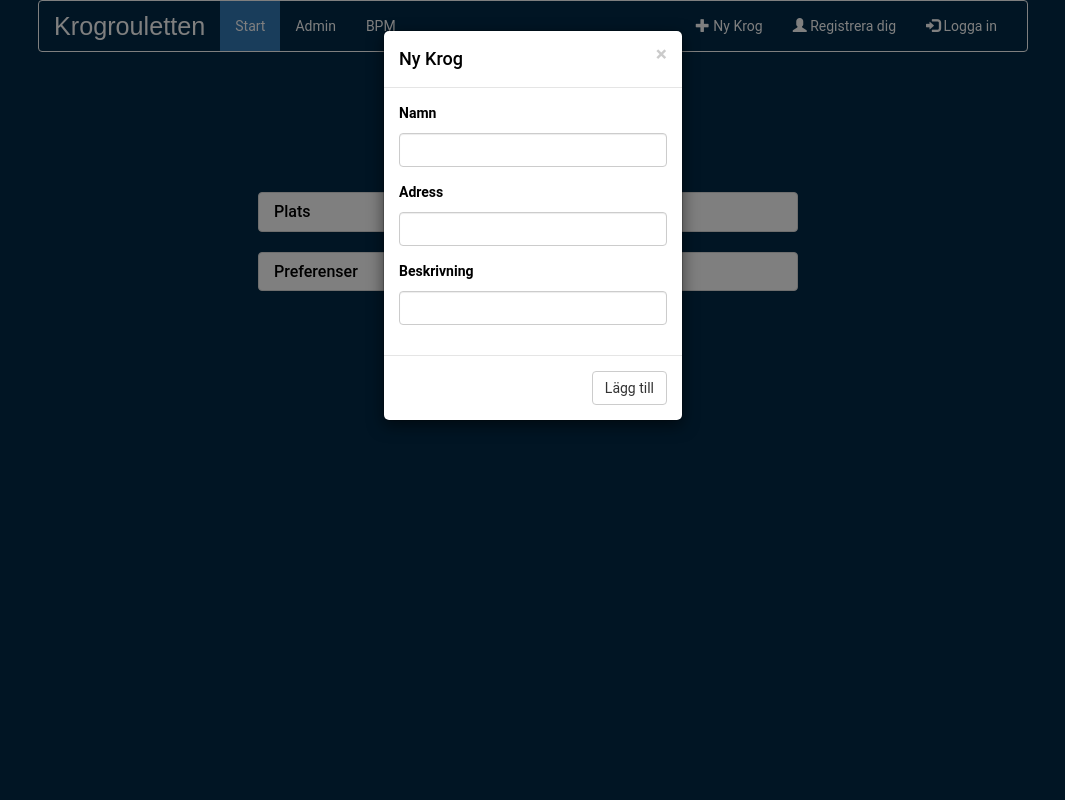
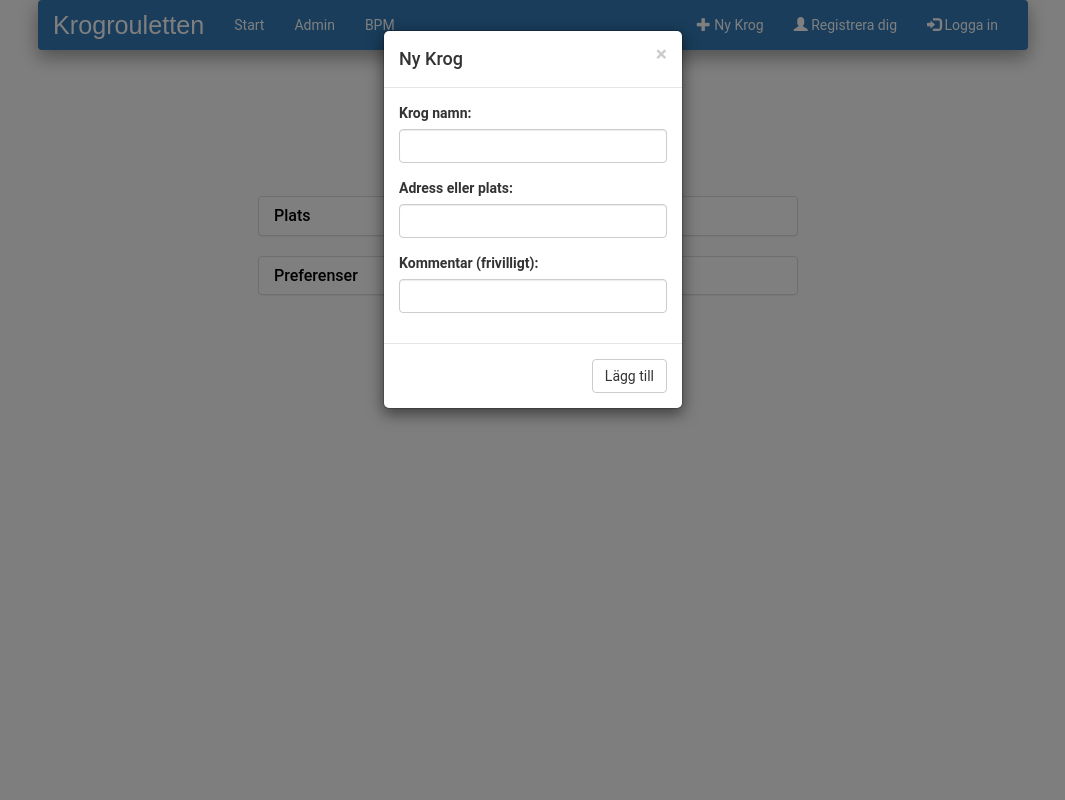
Before and after one commit to seppaleinen/krog-rouletten, a Flask app: page / in a window 1320 px wide, after a click on "Ny Krog". Shown: the whole page, without its empty margins (127-1192 px from the left). Run offline with Flask 2, Linux system fonts and the light colour scheme; some libraries are stand-ins or nearby versions; some web fonts are replaced.

Commit message:
guyubuyhi

```diff
--- a/frontend/webapp/src/main/webapp/application/static/css/main.css
+++ b/frontend/webapp/src/main/webapp/application/static/css/main.css
@@ -1,21 +1,20 @@
-html {
+html{
 height: 100%;
-    width: 100%;
+width:100%;
 }
 body {
-    /*
-    background-image: url('/static/img/shadow.png');
+
+/*	background-image: url('/static/img/shadow.png');
 background-repeat: repeat-y;
 background-attachment: fixed;
-    background-position: center;
-    */
-
-    background-color: #032b49 !important;
-    color: black;
+background-position: center;*/
+background-color:#fcfcfc !important;
+		color: #333;
+		    line-height: 1.5;
 		font-family: 'Roboto', sans-serif;
-    padding: 0;
-    margin: 0px;
-    overflow-x: hidden;
+		padding:0;
+		margin:0px;
+overflow-x:hidden;
 height: 100%
 		}
 		@media (max-width: 990px) {
@@ -23,26 +22,27 @@ body {
 position: fixed !important;
 }
 }
-.bodycontainer {
-    width: 100%;
-    height: 100%;
+.bodycontainer{
+	width:100%;
+	height:100%;
 }
 #myNavbar a {
     color: #ffffff !important;
+
 }
-.active a {
+.active a{
     color: #ffffff !important;
 		    background-color: #337ab7 !important;
 }
-.navbar-toggle:hover {
-    background-color: #032b49 !important;
+.navbar-toggle:hover{
+background-color: ##337ab7 !important;
 }
 .navbar-inverse .navbar-toggle {
 	    border-color: #ffffff !important;
 }
-#holder {
+#holder{
 min-height: 100%;
-    position: relative;
+position:relative;
 }
 a {
 color: #f8f5e3;
@@ -60,115 +60,113 @@ a {
 color: black;
 text-decoration: none;
 }
-.admin_input {
+.admin_input{
 font-family: Arial, 'Helvetica Neue', Helvetica, sans-serif;
-    padding: 10px;
+padding:10px;
 }
-.admin_form {
-    float: left;
+.admin_form{
+float:left;
 }
-.admin_button {
-    font-size: 100%;
+.admin_button{
+font-size:100%;
 cursor: pointer;
 }
-.odd {
-    background: #696969;
-    height: 100%;
+.odd{
+background:#696969;
+height:100%;
 box-sizing: border-box;
-    border: 1px solid #222222;
-    padding: 5px;
+border:1px solid #222222;
+padding:5px;
 }
-.even {
-    background: #898989;
-    height: 100%;
+.even{
+background:#898989;
+height:100%;
 box-sizing: border-box;
-    border: 1px solid #222222;
-    padding: 5px;
+border:1px solid #222222;
+padding:5px;
 }
-.edit_button {
-    float: right;
+.edit_button{
+float:right;
 cursor: pointer;
 }
 .adress a {
 color: #999999;
 text-decoration: none;
 }
-.namn1 {
+.namn1{
 font-weight: 800;
-    font-size: 2.1em;
-    text-align: center !important;
-    line-height: 120%;
+font-size:2.1em;
+text-align:center !important;
+line-height:120%;
 }
-.betyg_avatar {
-    font-size: 1.5em;
+.betyg_avatar{
+	font-size:1.5em;
 }
-.namn3 {
+
+.namn3{
 font-weight: 800;
-    font-size: 2.5em;
-    line-height: 240%;
-    text-align: center !important;
+font-size:2.5em;
+line-height:240%;
+text-align:center !important;
 color: white;
 -webkit-font-smoothing: antialiased;
 }
-.iframe1 {
-    margin: 0px;
-    border: 0;
-    background-color: #f3f3f3;
+.iframe1{
+	margin:0px; border:0; background-color:#f3f3f3;
 }
-.bg_white {
+.bg_white{
 	background-color: white;
 }
-.adress {
+.adress{
 font-weight: 400;
-    font-size: 150%;
+font-size:150%;
 }
-.beskrivning {
+.beskrivning{
 font-weight: 400;
-    text-align: left;
+text-align:left;
 }
-.logo {
+.logo{
 font-weight: 400;
-    font-size: 180%;
+font-size:180%;
 text-align: center;
-    color: #ffffff !important;
+color:#ffffff !important;
 		}
-.logo .navbar-inverse .navbar-brand a {
-    color: #ffffff !important;
+	.logo .navbar-inverse .navbar-brand a{
+		color:#ffffff !important;
 				}
 .logo_bg {
-    height: *;
-    max-width: 990px;
-    width: 100%;
+height:*;
+max-width:990px;
+width:100%;
 /*position:fixed; */
-
-    top: 0;
-    border: 0px;
+top:0;
+border:0px;
 background-color: #032b49;
 z-index: 2;
 }
-.logobtn {
+		.logobtn{
 		font-weight: 400;
-    font-size: 150%;
+		font-size:150%;
 		}
-.lobster {
+		.lobster{
 		font-family: 'Lobster', sans-serif;
 		}
 		.button {
 		background-color: #032b49;
 		border: 1px solid #f8f5e3;
-    border-radius: 7px;
+		border-radius:7px;
 		color: #f8f5e3;
 		padding: 8px 12px;
 		text-align: center;
 		display: inline-block;
 		margin: 4px 2px;
 		cursor: pointer;
-    font-size: 100% !important;
+font-size:100% !important;
 		}
 		.submit_button {
 						background-color: white;
 						border: 3px solid #535353;
-    border-radius: 7px;
+						border-radius:7px;
 						color: black;
 						padding: 12px 15px;
 						text-align: center;
@@ -176,13 +174,14 @@ a {
 						margin: 4px 2px;
 						cursor: pointer;
 						}
+
 .slumpa_button {
 		font-family: 'Lobster', sans-serif;
 		font-weight: 400;
-    font-size: 150%;
-    background-color: #032b49;
-    border: 1px solid #f8f5e3;
-    border-radius: 7px;
+		font-size:150%;
+		background-color: #337ab7;
+		border: 1px solid #337ab7;
+		border-radius:7px;
 		color: #f8f5e3;
 		padding: 5px 25px;
 		text-align: center;
@@ -192,65 +191,72 @@ a {
 .slumpa_button_dark {
 		font-family: 'Lobster', sans-serif;
 		font-weight: 400;
-    font-size: 150%;
-    background-color: #032b49;
-    border: 1px solid #f8f5e3;
-    border-radius: 7px;
+		font-size:150%;
+		background-color: #337ab7;
+		border: 1px solid #337ab7;
+		border-radius:7px;
 		color: #f8f5e3;
 		padding: 5px 25px;
 		text-align: center;
 		display: inline-block;
 cursor: pointer;
 		}
-.slumpa_div {
-    position: relative;
-    bottom: 0;
-    text-align: center;
-    max-width: 990px;
-    width: 100%;
-    float: left;
-    padding: 0;
+.slumpa_div{
+position:relative;
+bottom:0;
+text-align:center;
+max-width:990px;
+width:100%;
+float:left;
+padding:0;
 height: 62px;
 }
-.slumpa_div_inner {
-    align: center;
-    text-align: center;
-    width: 100%;
+.slumpa_div_inner{
+align:center;
+text-align:center;
+width:100%;
 vertical-align: bottom;
-    background-color: #032b49;
+/*background-color: #032b49; */
 }
-.col-centered {
+
+.col-centered{
 float: none;
 margin: 0 auto;
 }
+
 		.dropdown {
 		position: relative;
 		display: inline-block;
-    float: right;
+		float:right;
+
 		}
+
 		.dropdown-content {
 		display: none;
 		position: absolute;
 		right: 0;
 		background-color: #f9f9f9;
 		min-width: 160px;
-    box-shadow: 0px 8px 16px 0px rgba(0, 0, 0, 0.2);
+		box-shadow: 0px 8px 16px 0px rgba(0,0,0,0.2);
 		padding: 12px 16px;
 		}
-.dropdown-content:target {
+
+		.dropdown-content:target{
 		display: block;
 		color: black;
 		z-index: 1;
 		}
+
+
 		.dropdown-content a {
 		color: black;
 		padding: 12px 16px;
 		text-decoration: none;
 		display: block;
 		}
-.dropdown-content a:hover {
-    background-color: #f1f1f1
+		.dropdown-content a:hover {background-color: #f1f1f1
 		}
+
 		.animated {
 		-webkit-animation-duration: 1s;
 		animation-duration: 1s;
@@ -265,26 +271,31 @@ a {
 		animation-timing-function: ease-in;
 		opacity: 0;
 		}
+
 		40% {
 		-webkit-transform: perspective(400px) rotate3d(1, 0, 0, -20deg);
 		transform: perspective(400px) rotate3d(1, 0, 0, -20deg);
 		-webkit-animation-timing-function: ease-in;
 		animation-timing-function: ease-in;
 		}
+
 		60% {
 		-webkit-transform: perspective(400px) rotate3d(1, 0, 0, 10deg);
 		transform: perspective(400px) rotate3d(1, 0, 0, 10deg);
 		opacity: 1;
 		}
+
 		80% {
 		-webkit-transform: perspective(400px) rotate3d(1, 0, 0, -5deg);
 		transform: perspective(400px) rotate3d(1, 0, 0, -5deg);
 		}
+
 		to {
 		-webkit-transform: perspective(400px);
 		transform: perspective(400px);
 		}
 		}
+
 		@keyframes flipInX {
 		from {
 		-webkit-transform: perspective(400px) rotate3d(1, 0, 0, 90deg);
@@ -293,42 +304,130 @@ a {
 		animation-timing-function: ease-in;
 		opacity: 0;
 		}
+
 		40% {
 		-webkit-transform: perspective(400px) rotate3d(1, 0, 0, -20deg);
 		transform: perspective(400px) rotate3d(1, 0, 0, -20deg);
 		-webkit-animation-timing-function: ease-in;
 		animation-timing-function: ease-in;
 		}
+
 		60% {
 		-webkit-transform: perspective(400px) rotate3d(1, 0, 0, 10deg);
 		transform: perspective(400px) rotate3d(1, 0, 0, 10deg);
 		opacity: 1;
 		}
+
 		80% {
 		-webkit-transform: perspective(400px) rotate3d(1, 0, 0, -5deg);
 		transform: perspective(400px) rotate3d(1, 0, 0, -5deg);
 		}
+
 		to {
 		-webkit-transform: perspective(400px);
 		transform: perspective(400px);
 		}
 		}
+
 		.flipInX {
 		-webkit-backface-visibility: visible !important;
 		backface-visibility: visible !important;
 		-webkit-animation-name: flipInX;
 		animation-name: flipInX;
 		}
-.namehighlight {
+
+
+
+
+
+
+
+.namehighlight{
 background: rgba(0, 0, 0, .5);
 }
-.shadow {
-    text-shadow: -1px -1px 1px #032b49, 1px -1px 1px #032b49, -1px 1px 1px #032b49, 1px 1px 1px #032b49;
+
+
+
+
+
+
+
+		.shadow{
+		text-shadow:
+		-1px -1px 1px #032b49,
+		1px -1px 1px #032b49,
+		-1px 1px 1px #032b49,
+		1px 1px 1px #032b49;
 		}
-.stroke1 {
+
+		.stroke1{
 		-webkit-text-stroke-width: 1px;
 -webkit-text-stroke-color: #032b49;
 		}
+		.shadow2{
+		box-shadow: 0 2px 2px 0 rgba(0, 0, 0, 0.14), 0 3px 1px -2px rgba(0, 0, 0, 0.2), 0 1px 5px 0 rgba(0, 0, 0, 0.12);
+}
+
+.shadow3{
+    box-shadow: 0 2px 5px 0 rgba(0,0,0,0.16),0 2px 10px 0 rgba(0,0,0,0.12);
+}
+
+.shadow4{
+	    box-shadow: 0 8px 17px 0 rgba(0,0,0,0.2),0 6px 20px 0 rgba(0,0,0,0.19);
+}
+
+.shadow5{
+	    box-shadow: 0 8px 17px 0 rgba(0, 0, 0, 0.2), 0 6px 20px 0 rgba(0, 0, 0, 0.19);
+}
+
+
+
+
+
+.btn-circle {
+  width: 30px;
+  height: 30px;
+  text-align: center;
+  padding:2px;
+  border-radius: 50%;
+}
+
+
+
+
+
+
+.navbar-inverse .navbar-collapse, .navbar-inverse .navbar-form {
+    border-color: #1f5686;
+}
+
+.navbar-inverse .navbar-toggle:focus, .navbar-inverse .navbar-toggle:hover {
+    background-color: #21598a;
+}
+
+
+
+
+
+
+
+
+
+
+
+
+
+
+
+
+
+
+
+
+
+
+
+
 .checkbox {
 padding-left: 20px;
 }
@@ -408,6 +507,7 @@ a {
 .checkbox.checkbox-inline {
 margin-top: 0;
 }
+
 .checkbox-primary input[type="checkbox"]:checked + label::before,
 .checkbox-primary input[type="radio"]:checked + label::before {
 background-color: #337ab7;
@@ -417,6 +517,7 @@ a {
 .checkbox-primary input[type="radio"]:checked + label::after {
 color: #fff;
 }
+
 .checkbox-danger input[type="checkbox"]:checked + label::before,
 .checkbox-danger input[type="radio"]:checked + label::before {
 background-color: #d9534f;
@@ -426,6 +527,7 @@ a {
 .checkbox-danger input[type="radio"]:checked + label::after {
 color: #fff;
 }
+
 .checkbox-info input[type="checkbox"]:checked + label::before,
 .checkbox-info input[type="radio"]:checked + label::before {
 background-color: #5bc0de;
@@ -435,6 +537,7 @@ a {
 .checkbox-info input[type="radio"]:checked + label::after {
 color: #fff;
 }
+
 .checkbox-warning input[type="checkbox"]:checked + label::before,
 .checkbox-warning input[type="radio"]:checked + label::before {
 background-color: #f0ad4e;
@@ -444,6 +547,7 @@ a {
 .checkbox-warning input[type="radio"]:checked + label::after {
 color: #fff;
 }
+
 .checkbox-success input[type="checkbox"]:checked + label::before,
 .checkbox-success input[type="radio"]:checked + label::before {
 background-color: #5cb85c;
@@ -453,51 +557,62 @@ a {
 .checkbox-success input[type="radio"]:checked + label::after {
 color: #fff;
 }
+
 .checkbox-primary input[type="checkbox"]:indeterminate + label::before,
 .checkbox-primary input[type="radio"]:indeterminate + label::before {
 background-color: #337ab7;
 border-color: #337ab7;
 }
+
 .checkbox-primary input[type="checkbox"]:indeterminate + label::after,
 .checkbox-primary input[type="radio"]:indeterminate + label::after {
 background-color: #fff;
 }
+
 .checkbox-danger input[type="checkbox"]:indeterminate + label::before,
 .checkbox-danger input[type="radio"]:indeterminate + label::before {
 background-color: #d9534f;
 border-color: #d9534f;
 }
+
 .checkbox-danger input[type="checkbox"]:indeterminate + label::after,
 .checkbox-danger input[type="radio"]:indeterminate + label::after {
 background-color: #fff;
 }
+
 .checkbox-info input[type="checkbox"]:indeterminate + label::before,
 .checkbox-info input[type="radio"]:indeterminate + label::before {
 background-color: #5bc0de;
 border-color: #5bc0de;
 }
+
 .checkbox-info input[type="checkbox"]:indeterminate + label::after,
 .checkbox-info input[type="radio"]:indeterminate + label::after {
 background-color: #fff;
 }
+
 .checkbox-warning input[type="checkbox"]:indeterminate + label::before,
 .checkbox-warning input[type="radio"]:indeterminate + label::before {
 background-color: #f0ad4e;
 border-color: #f0ad4e;
 }
+
 .checkbox-warning input[type="checkbox"]:indeterminate + label::after,
 .checkbox-warning input[type="radio"]:indeterminate + label::after {
 background-color: #fff;
 }
+
 .checkbox-success input[type="checkbox"]:indeterminate + label::before,
 .checkbox-success input[type="radio"]:indeterminate + label::before {
 background-color: #5cb85c;
 border-color: #5cb85c;
 }
+
 .checkbox-success input[type="checkbox"]:indeterminate + label::after,
 .checkbox-success input[type="radio"]:indeterminate + label::after {
 background-color: #fff;
 }
+
 .radio {
 padding-left: 20px;
 }
@@ -566,6 +681,7 @@ a {
 .radio.radio-inline {
 margin-top: 0;
 }
+
 .radio-primary input[type="radio"] + label::after {
 background-color: #337ab7;
 }
@@ -575,6 +691,7 @@ a {
 .radio-primary input[type="radio"]:checked + label::after {
 background-color: #337ab7;
 }
+
 .radio-danger input[type="radio"] + label::after {
 background-color: #d9534f;
 }
@@ -584,6 +701,7 @@ a {
 .radio-danger input[type="radio"]:checked + label::after {
 background-color: #d9534f;
 }
+
 .radio-info input[type="radio"] + label::after {
 background-color: #5bc0de;
 }
@@ -593,6 +711,7 @@ a {
 .radio-info input[type="radio"]:checked + label::after {
 background-color: #5bc0de;
 }
+
 .radio-warning input[type="radio"] + label::after {
 background-color: #f0ad4e;
 }
@@ -602,6 +721,7 @@ a {
 .radio-warning input[type="radio"]:checked + label::after {
 background-color: #f0ad4e;
 }
+
 .radio-success input[type="radio"] + label::after {
 background-color: #5cb85c;
 }
@@ -611,6 +731,7 @@ a {
 .radio-success input[type="radio"]:checked + label::after {
 background-color: #5cb85c;
 }
+
 input[type="checkbox"].styled:checked + label:after,
 input[type="radio"].styled:checked + label:after {
 font-family: 'FontAwesome';
--- a/frontend/webapp/src/main/webapp/application/templates/base/header.html
+++ b/frontend/webapp/src/main/webapp/application/templates/base/header.html
@@ -1,22 +1,6 @@
-
-{% macro render_field(field, label_visible=true) -%}
-<div class="form-group {% if field.errors %}has-error{% endif %} {{ kwargs.pop('class_', '') }}">
-    {% if field.type != 'HiddenField' and label_visible %}
-    <label for="{{ field.id }}" class="control-label">{{ field.label }}</label>
-    <br/>
-    {% endif %}
-    {{ field(class_='form-control', **kwargs) }}
-    {% if field.errors %}
-    {% for e in field.errors %}
-    <p class="help-block" style="color:red">{{ e }}</p>
-    {% endfor %}
-    {% endif %}
-</div>
-{%- endmacro %}
-
 
 <!-- Menyn -->
-<nav class="navbar navbar-inverse" style="background:#032b49; border-color:white;">
+<nav class="navbar navbar-inverse shadow4" style="background:#337ab7; border:0px;">
     <div class="container-fluid">
         <div class="navbar-header">
             <button type="button" class="navbar-toggle" data-toggle="collapse" data-target="#myNavbar">
@@ -69,20 +53,27 @@
 <div class="modal fade" id="nykrog_modal" role="dialog">
     <div class="modal-dialog modal-sm">
         <div class="modal-content">
-            <form method="post" action="/krog/save">
-                <div class="modal-header">
-                    <button type="button" class="close" data-dismiss="modal">&times;</button>
-                    <h4 class="modal-title">Ny Krog</h4>
+            <div class="modal-header">
+                <button type="button" class="close" data-dismiss="modal">&times;</button>
+                <h4 class="modal-title">Ny Krog</h4>
+            </div>
+            <div class="modal-body">
+                <div class="form-group">
+                    <label for="krog_namn">Krog namn:</label>
+                    <input type="text" class="form-control" id="krog_namn">
                 </div>
-                <div class="modal-body">
-                        {{ render_field(userKrogForm.namn) }}
-                        {{ render_field(userKrogForm.adress) }}
-                        {{ render_field(userKrogForm.beskrivning) }}
+                <div class="form-group">
+                    <label for="krog_adress">Adress eller plats:</label>
+                    <input type="text" class="form-control" id="krog_adress">
                 </div>
-                <div class="modal-footer">
-                    <input type="submit" value="Lägg till" class="btn btn-default"/>
+                <div class="form-group">
+                    <label for="krog_kommentar">Kommentar (frivilligt):</label>
+                    <input type="text" class="form-control" id="krog_kommentar">
                 </div>
-            </form>
+            </div>
+            <div class="modal-footer">
+                <button type="button" class="btn btn-default" data-dismiss="modal">Lägg till</button>
+            </div>
         </div>
     </div>
 </div>
```
Also changed, not shown: frontend/webapp/src/main/webapp/application/templates/krog.html (+37 -28 lines). Lines whose indentation alone changed are shown as unchanged.
